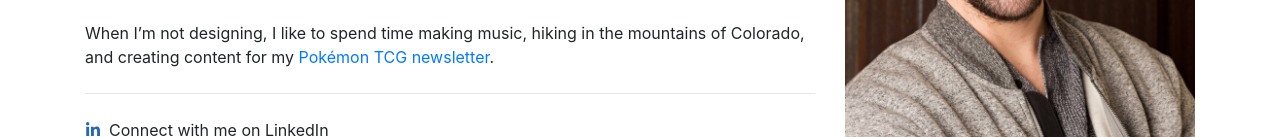
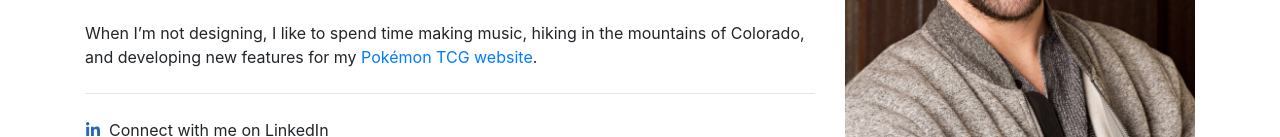
Before and after one commit to TylerRenfro/portfolio-site, a plain HTML site: page about.html in a window 1280 px wide. Shown: the part 374-511 px from the top of the page. Drawn offline with Linux system fonts and the light colour scheme.

Commit message:
updates pokemon site in about

```diff
--- a/about.html
+++ b/about.html
@@ -50,7 +50,7 @@
                     My goal is to help people and businesses by validating ideas with prototypes, advancing processes, and fostering collaboration. I believe in putting users first, testing assumptions, and making software accessible.
                 </p>
                 <p>
-                    When I’m not designing, I like to spend time making music, hiking in the mountains of Colorado, and creating content for my <a href="https://subscribe-to-pkmn-decks.webflow.io/" target="_blank">Pokémon TCG newsletter</a>.
+                    When I’m not designing, I like to spend time making music, hiking in the mountains of Colorado, and developing new features for my <a href="https://pkmndecks.com" target="_blank">Pokémon TCG website</a>.
                 </p>
                 <hr class="mt-4 mb-4">
                 <ul class="list-unstyled about-contact">
```
